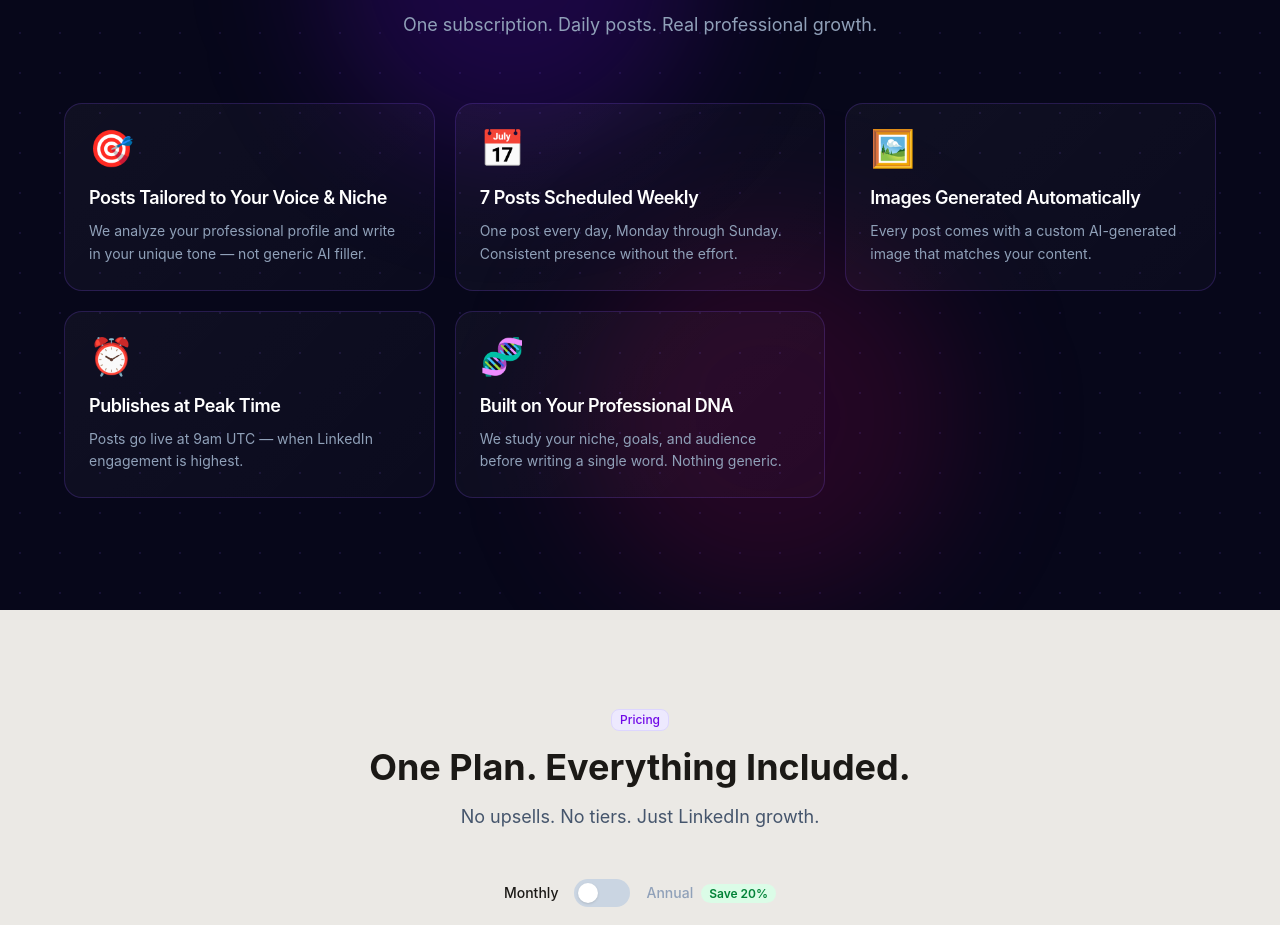
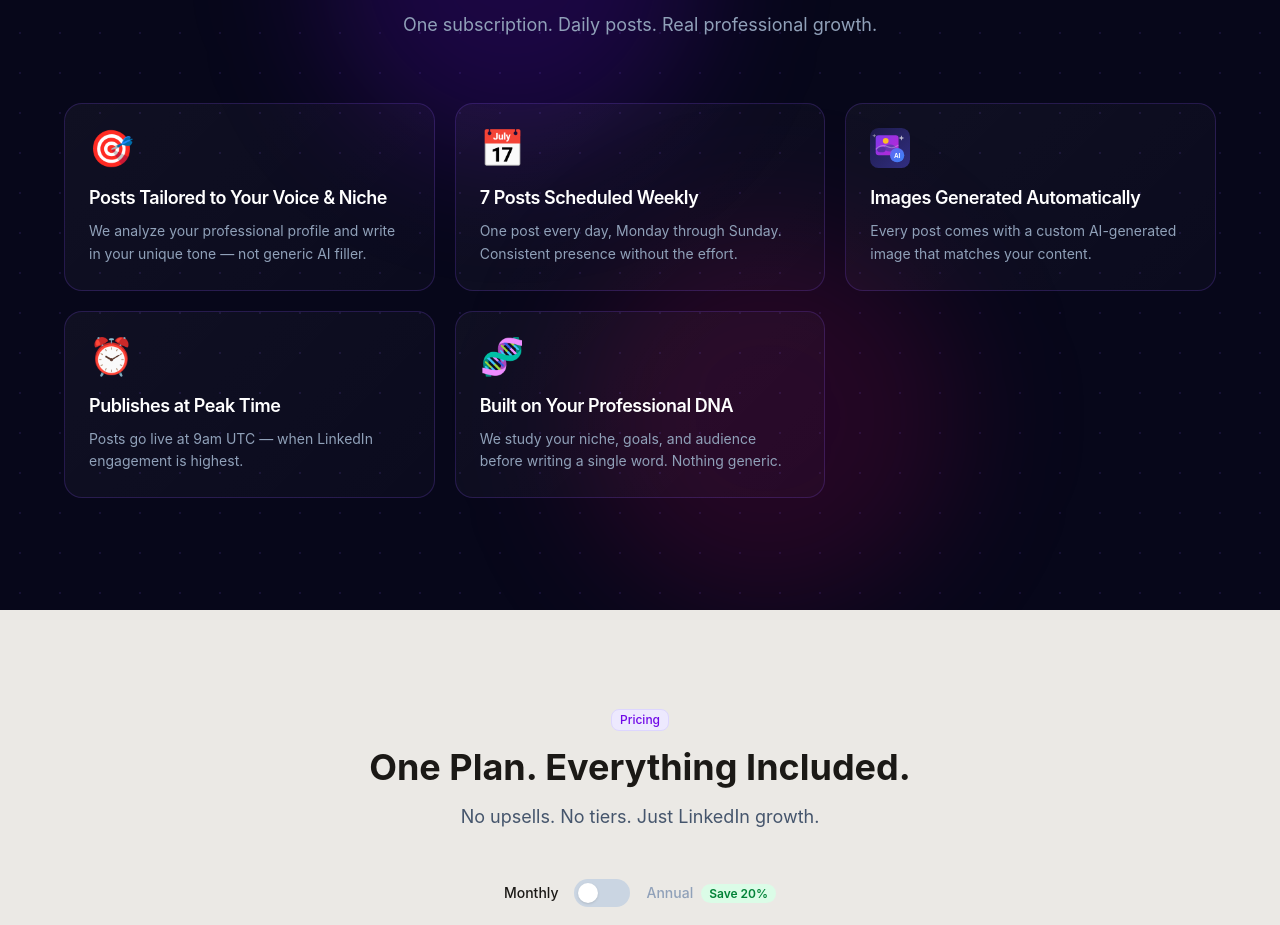
Before and after one commit to KirylSidarchuk/itgrows, a Next.js app: page /personal in a window 1280 px wide. Shown: the part 1620-2545 px from the top of the page. Built offline with nearby package versions, Linux system fonts and the light colour scheme.

Commit message:
feat: replace image emoji with custom AI image SVG icon on /personal

```diff
--- a/app/personal/page.tsx
+++ b/app/personal/page.tsx
@@ -5,6 +5,38 @@ import Link from "next/link"
 import { Button } from "@/components/ui/button"
 import { Badge } from "@/components/ui/badge"
 import { Card, CardContent, CardHeader, CardTitle } from "@/components/ui/card"
+
+const AI_IMAGE_ICON = (
+  <svg viewBox="0 0 56 56" fill="none" xmlns="http://www.w3.org/2000/svg" className="w-10 h-10">
+    <rect width="56" height="56" rx="12" fill="url(#bg)" />
+    {/* landscape image */}
+    <rect x="8" y="10" width="32" height="28" rx="4" fill="url(#frame)" />
+    <ellipse cx="16" cy="30" rx="6" ry="4" fill="#3b2f8a" opacity="0.7" />
+    <ellipse cx="28" cy="28" rx="8" ry="5" fill="#4c3aa3" opacity="0.7" />
+    <circle cx="22" cy="18" r="4" fill="#fbbf24" />
+    <path d="M8 30 Q16 22 24 26 Q32 30 40 24" stroke="white" strokeWidth="1.5" strokeOpacity="0.3" fill="none" />
+    {/* AI badge */}
+    <circle cx="38" cy="38" r="10" fill="url(#badge)" />
+    <text x="38" y="42" textAnchor="middle" fontSize="9" fontWeight="bold" fill="white" fontFamily="sans-serif">AI</text>
+    {/* sparkles */}
+    <path d="M44 10 L45 13 L48 14 L45 15 L44 18 L43 15 L40 14 L43 13Z" fill="white" opacity="0.7" />
+    <path d="M6 8 L6.7 10 L9 10.7 L6.7 11.4 L6 13.4 L5.3 11.4 L3 10.7 L5.3 10Z" fill="white" opacity="0.5" />
+    <defs>
+      <linearGradient id="bg" x1="0" y1="0" x2="56" y2="56" gradientUnits="userSpaceOnUse">
+        <stop stopColor="#1e1b4b" />
+        <stop offset="1" stopColor="#312e81" />
+      </linearGradient>
+      <linearGradient id="frame" x1="8" y1="10" x2="40" y2="38" gradientUnits="userSpaceOnUse">
+        <stop stopColor="#7c3aed" />
+        <stop offset="1" stopColor="#c026d3" />
+      </linearGradient>
+      <linearGradient id="badge" x1="28" y1="28" x2="48" y2="48" gradientUnits="userSpaceOnUse">
+        <stop stopColor="#6366f1" />
+        <stop offset="1" stopColor="#3b82f6" />
+      </linearGradient>
+    </defs>
+  </svg>
+)
 
 const features = [
   {
@@ -18,7 +50,7 @@ const features = [
     desc: "One post every day, Monday through Sunday. Consistent presence without the effort.",
   },
   {
-    icon: "🖼️",
+    icon: AI_IMAGE_ICON,
     title: "Images Generated Automatically",
     desc: "Every post comes with a custom AI-generated image that matches your content.",
   },
```
